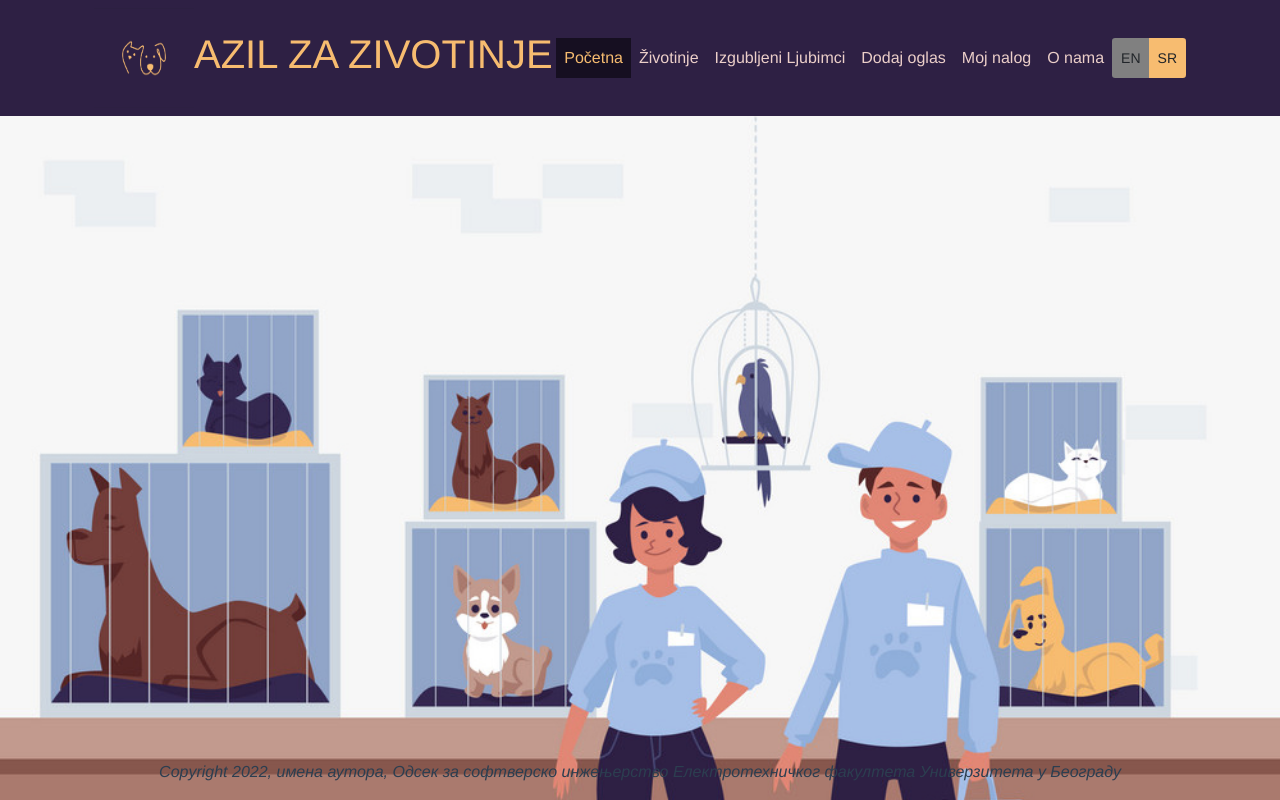
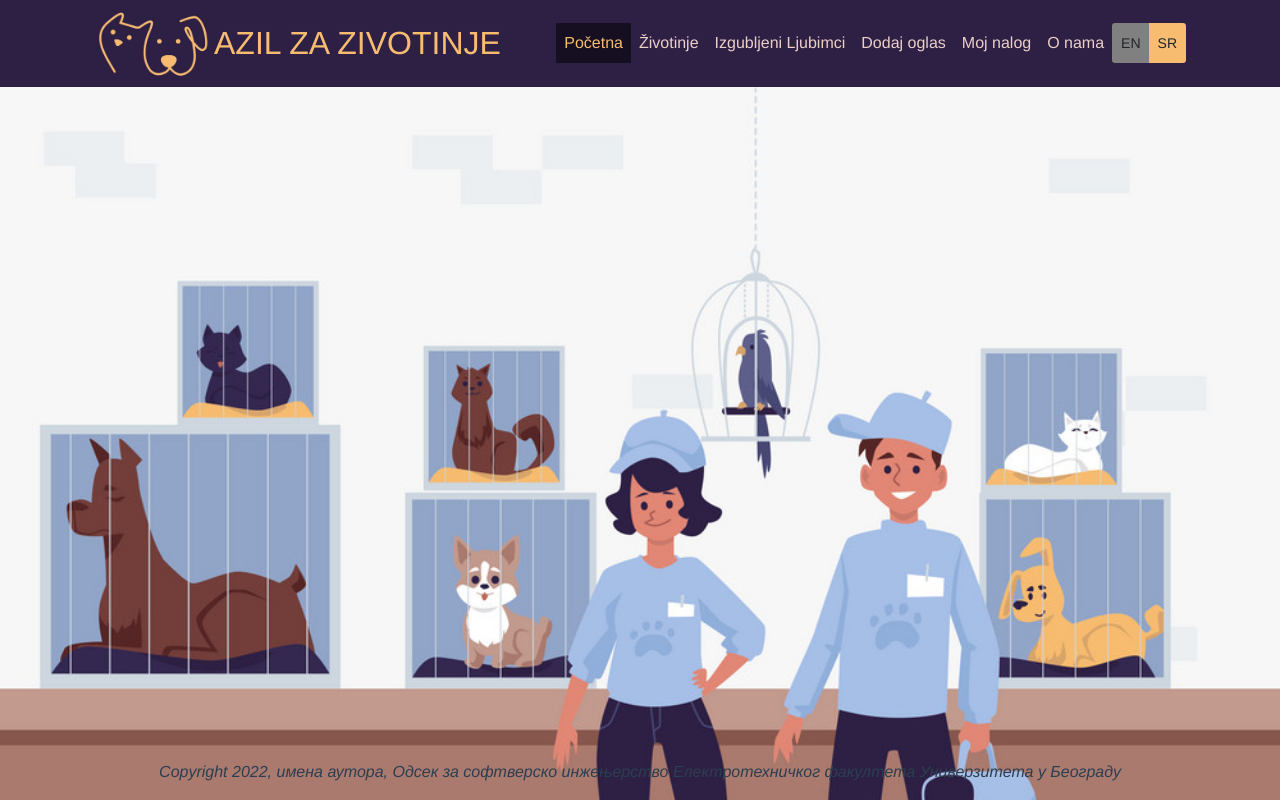
Before and after one commit to miticn/azil-za-zivotinje, a Vue app: page / in a window 1280 px wide. Shown: the top 800 px of the page. Built offline with nearby package versions, Linux system fonts and the light colour scheme.

Commit message:
logo format

```diff
--- a/src/components/Header.vue
+++ b/src/components/Header.vue
@@ -6,14 +6,19 @@
 </template>
 
 
-<style>
+<style scoped>
     img.logo{
-        width: 100px;
-        height: 100px;
+        width: 7.5rem;
+        height: auto;
     }
     #headerbar{
         display: flex;
         align-items: center;
+    }
+    h1{
+        margin-left:0;
+        font-size: 2rem;
+        margin-bottom: 0;
     }
 </style>
 
```
Also changed, not shown: src/assets/logo.jpg.
